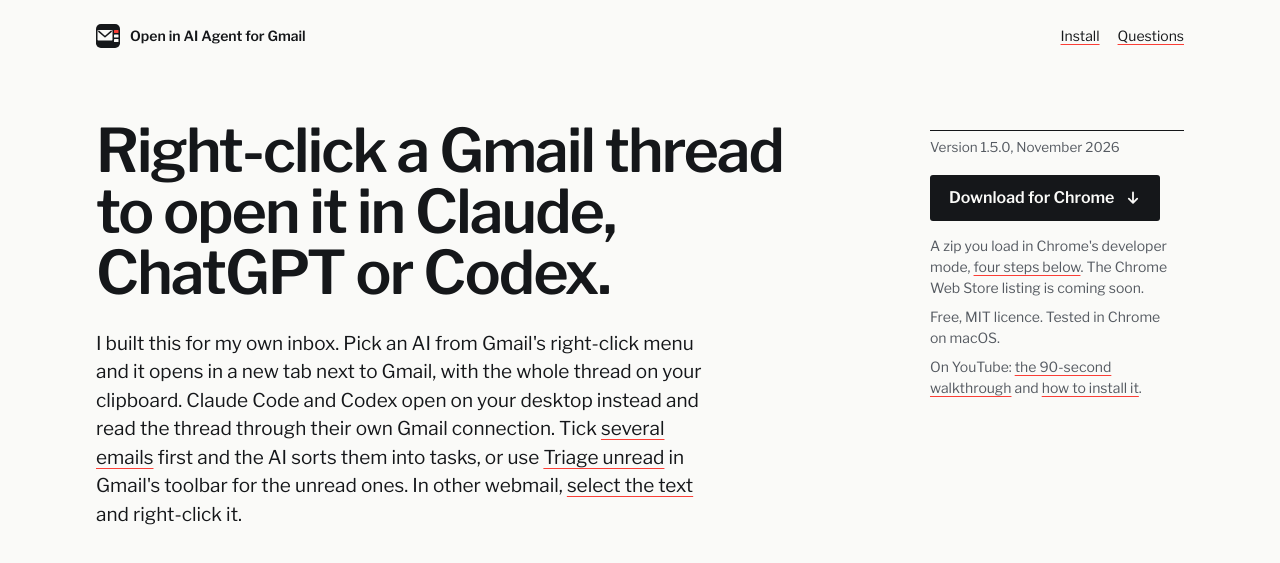
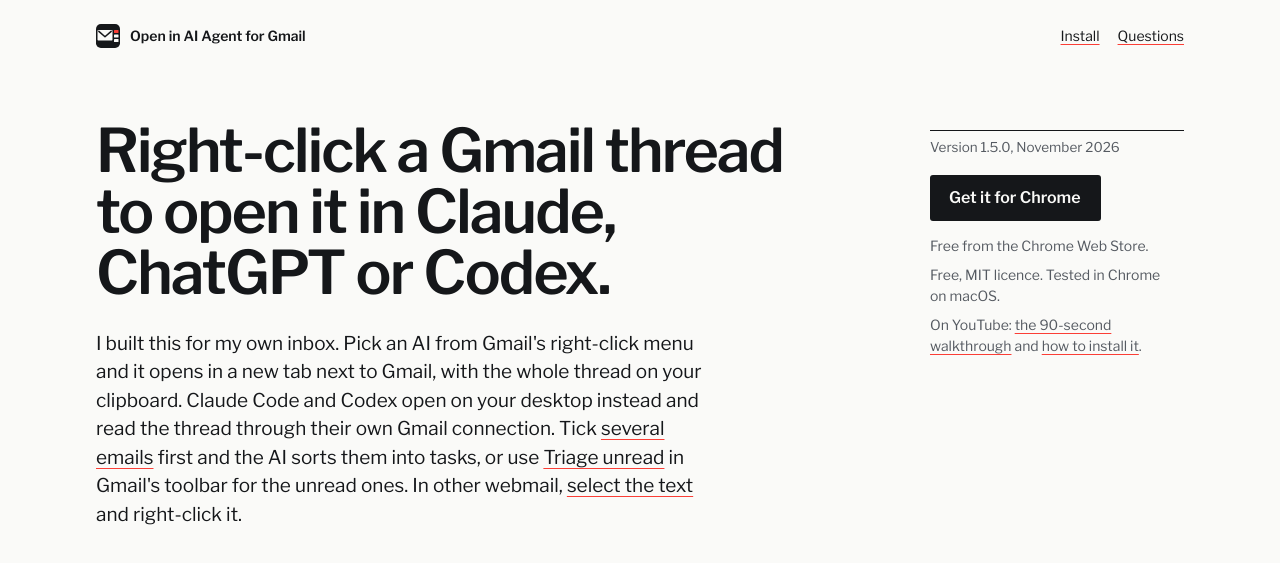
Before and after one commit to thomasoclegg/gmail-to-agent, a browser extension: page docs/index.html in a window 1280 px wide. Shown: the top 563 px of the page. Drawn offline with Linux system fonts and the light colour scheme.

Commit message:
Chrome Web Store listing is live
- docs/index.html: STORES.chrome set, so the website's Chrome buttons say
  "Get it from the Chrome Web Store" and Edge offers it too. Edge and
  Firefox stay "Coming soon".
- README: a Chrome Web Store link in the top links and the Install table;
  Edge can also install from there.

Co-Authored-By: Claude Opus 5.5 <noreply@anthropic.com>

```diff
--- a/docs/index.html
+++ b/docs/index.html
@@ -1060,7 +1060,7 @@
    editing; the README's Install section does, by hand.
    The Chrome Web Store listing also serves Chromium, Brave, Opera, Vivaldi, Arc and Perplexity Comet. */
 var STORES = {
-  chrome:  '',  // Chrome Web Store, like https://chromewebstore.google.com/detail/open-in-ai-agent-for-gmail/<item ID>
+  chrome:  'https://chromewebstore.google.com/detail/open-in-ai-agent-for-gmai/edkjbbalbddogimodiepllbkpglcihjk',
   edge:    '',  // Edge Add-ons, like https://microsoftedge.microsoft.com/addons/detail/<product ID>
   firefox: '',  // Firefox Add-ons, like https://addons.mozilla.org/firefox/addon/<slug>/
   safari:  ''   // Planned. The App Store address, once a Safari version exists.
```
Also changed, not shown: 1 other file.
